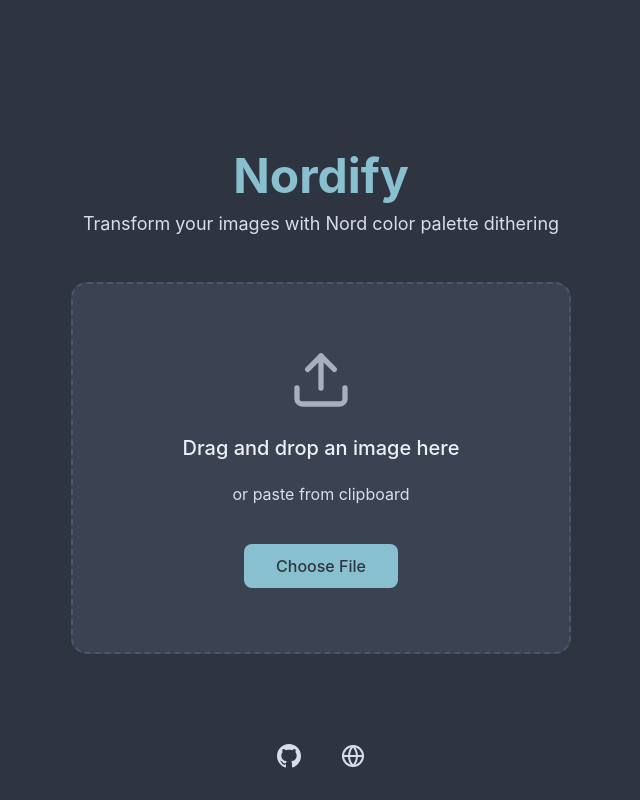
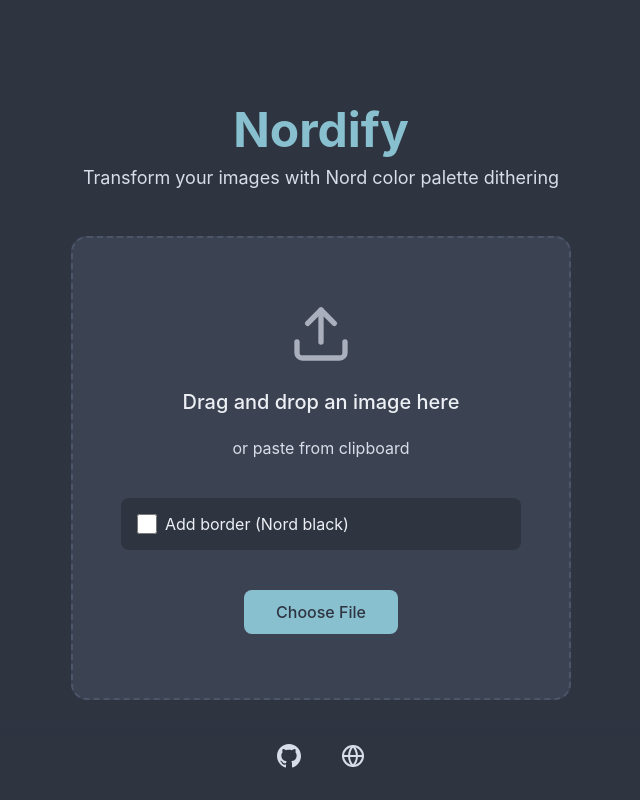
Before and after one commit to TheArctesian/nordify, a SvelteKit app: page / in a window 1280 px wide. Shown: the whole page, without its empty margins (319-959 px from the left). Built offline with nearby package versions, Linux system fonts and the light colour scheme.

Commit message:
added border

```diff
--- a/src/routes/+page.svelte
+++ b/src/routes/+page.svelte
@@ -5,6 +5,8 @@
 	let isProcessing = $state(false);
 	let originalImage = $state<string | null>(null);
 	let processedImage = $state<string | null>(null);
+	let addBorder = $state(false);
+	let borderWidth = $state(20);
 
 	async function processImage(file: File) {
 		if (!file.type.startsWith('image/')) {
@@ -27,8 +29,9 @@
 		img.onload = () => {
 			// Create canvas and get image data
 			const canvas = document.createElement('canvas');
-			canvas.width = img.width;
-			canvas.height = img.height;
+			const borderSize = addBorder ? borderWidth : 0;
+			canvas.width = img.width + (borderSize * 2);
+			canvas.height = img.height + (borderSize * 2);
 			const ctx = canvas.getContext('2d');
 
 			if (!ctx) {
@@ -37,14 +40,21 @@
 				return;
 			}
 
-			ctx.drawImage(img, 0, 0);
-			const imageData = ctx.getImageData(0, 0, canvas.width, canvas.height);
+			// If border is enabled, fill with Nord black first
+			if (addBorder) {
+				ctx.fillStyle = 'rgb(46, 52, 64)'; // Nord black (nord0)
+				ctx.fillRect(0, 0, canvas.width, canvas.height);
+			}
+
+			// Draw image at offset if border is enabled
+			ctx.drawImage(img, borderSize, borderSize);
+			const imageData = ctx.getImageData(borderSize, borderSize, img.width, img.height);
 
 			// Apply dithering with noise
 			const dithered = ditherImage(imageData, 0.05);
 
 			// Put the dithered image back on canvas
-			ctx.putImageData(dithered, 0, 0);
+			ctx.putImageData(dithered, borderSize, borderSize);
 
 			// Convert to data URL
 			processedImage = canvas.toDataURL('image/png');
@@ -155,6 +165,28 @@
 			</svg>
 			<p class="dropzone-text">Drag and drop an image here</p>
 			<p class="dropzone-subtext">or paste from clipboard</p>
+
+			<div class="options">
+				<label class="checkbox-label">
+					<input type="checkbox" bind:checked={addBorder} />
+					<span>Add border (Nord black)</span>
+				</label>
+
+				{#if addBorder}
+					<div class="slider-container">
+						<label for="border-width">Border width: {borderWidth}px</label>
+						<input
+							id="border-width"
+							type="range"
+							min="5"
+							max="100"
+							step="5"
+							bind:value={borderWidth}
+						/>
+					</div>
+				{/if}
+			</div>
+
 			<label class="file-button">
 				<input type="file" accept="image/*" onchange={handleFileInput} />
 				Choose File
@@ -328,6 +360,84 @@
 		color: var(--text-secondary);
 	}
 
+	.options {
+		display: flex;
+		flex-direction: column;
+		gap: 1rem;
+		width: 100%;
+		max-width: 400px;
+		padding: 1rem;
+		background-color: var(--bg-primary);
+		border-radius: 0.5rem;
+		margin-top: 1rem;
+	}
+
+	.checkbox-label {
+		display: flex;
+		align-items: center;
+		gap: 0.5rem;
+		cursor: pointer;
+		font-size: 1rem;
+		color: var(--text-primary);
+	}
+
+	.checkbox-label input[type="checkbox"] {
+		width: 1.25rem;
+		height: 1.25rem;
+		cursor: pointer;
+		accent-color: var(--accent-primary);
+	}
+
+	.slider-container {
+		display: flex;
+		flex-direction: column;
+		gap: 0.5rem;
+	}
+
+	.slider-container label {
+		font-size: 0.9rem;
+		color: var(--text-secondary);
+	}
+
+	.slider-container input[type="range"] {
+		width: 100%;
+		height: 0.5rem;
+		background: var(--bg-tertiary);
+		border-radius: 0.25rem;
+		outline: none;
+		cursor: pointer;
+	}
+
+	.slider-container input[type="range"]::-webkit-slider-thumb {
+		appearance: none;
+		width: 1.25rem;
+		height: 1.25rem;
+		background: var(--accent-primary);
+		border-radius: 50%;
+		cursor: pointer;
+		transition: all 0.2s ease;
+	}
+
+	.slider-container input[type="range"]::-webkit-slider-thumb:hover {
+		background: var(--accent-secondary);
+		transform: scale(1.1);
+	}
+
+	.slider-container input[type="range"]::-moz-range-thumb {
+		width: 1.25rem;
+		height: 1.25rem;
+		background: var(--accent-primary);
+		border: none;
+		border-radius: 50%;
+		cursor: pointer;
+		transition: all 0.2s ease;
+	}
+
+	.slider-container input[type="range"]::-moz-range-thumb:hover {
+		background: var(--accent-secondary);
+		transform: scale(1.1);
+	}
+
 	.file-button {
 		margin-top: 1rem;
 		padding: 0.75rem 2rem;
```
